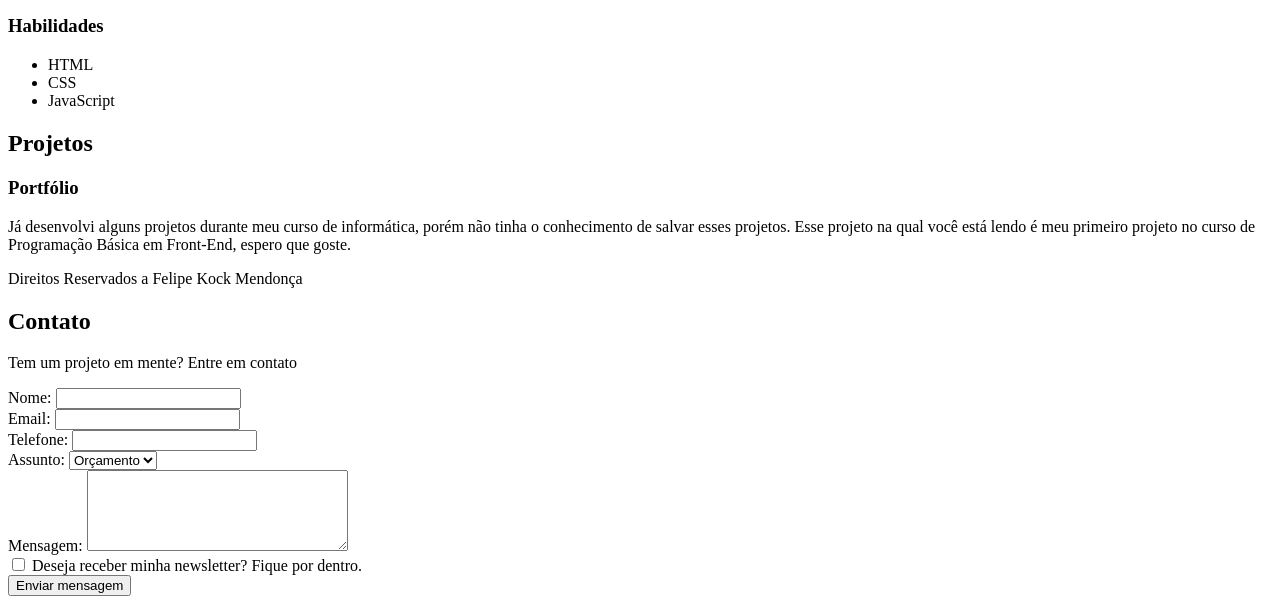
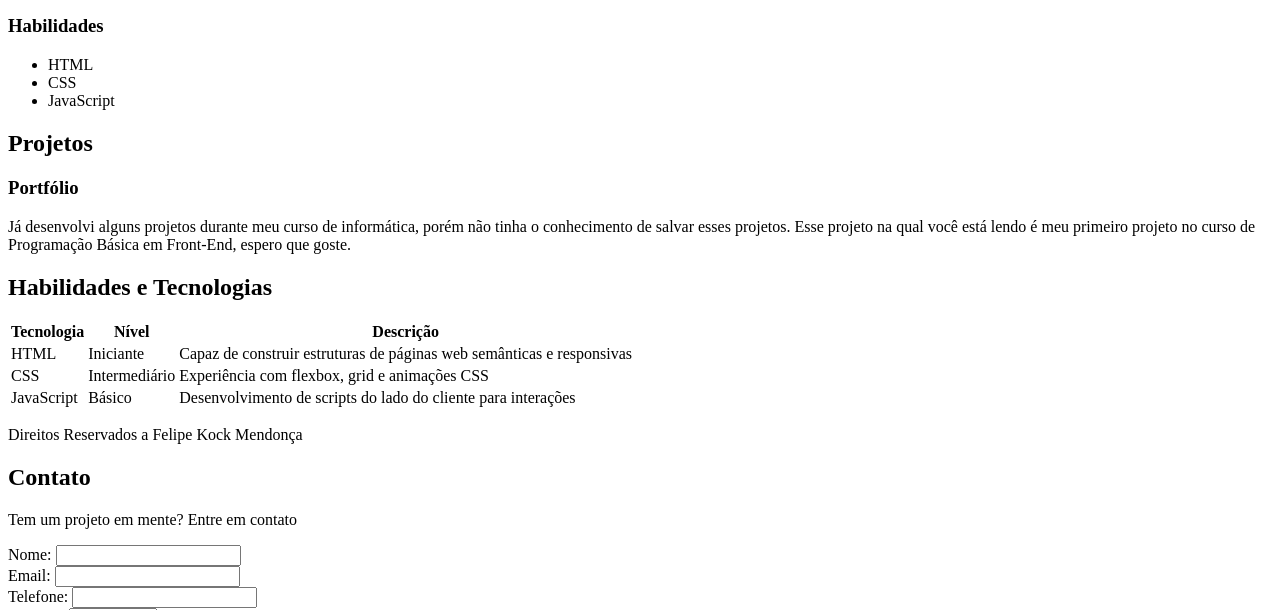
Before and after one commit to Kock-Dev/Site, a plain HTML site: page index.html in a window 1280 px wide. Shown: the part 578-1188 px from the top of the page. Drawn offline with Linux system fonts and the light colour scheme.

Commit message:
Adição de Form e Table

```diff
--- a/index.html
+++ b/index.html
@@ -68,6 +68,43 @@
         </article>
     </section>
 
+    <section id="habilidades">
+
+        <h2>Habilidades e Tecnologias</h2>
+
+        <table>
+
+            <thead>
+                <tr>
+                    <th>Tecnologia</th>
+                    <th>Nível</th>
+                    <th>Descrição</th>
+                </tr>
+            </thead>
+            <tbody>
+                <tr>
+                    <td>HTML</td>
+                    <td>Iniciante</td>
+                    <td>Capaz de construir estruturas de páginas web semânticas e responsivas</td>
+                </tr>
+
+                <tr>
+                    <td>CSS</td>
+                    <td>Intermediário</td>
+                    <td>Experiência com flexbox, grid e animações CSS</td>
+                </tr>
+
+                <tr>
+                    <td>JavaScript</td>
+                    <td>Básico</td>
+                    <td>Desenvolvimento de scripts do lado do cliente para interações</td>
+                </tr>
+            </tbody>
+
+        </table>
+
+    </section>
+
     <footer>
         <p>Direitos Reservados a Felipe Kock Mendonça</p>
         <section id="contato">
```
